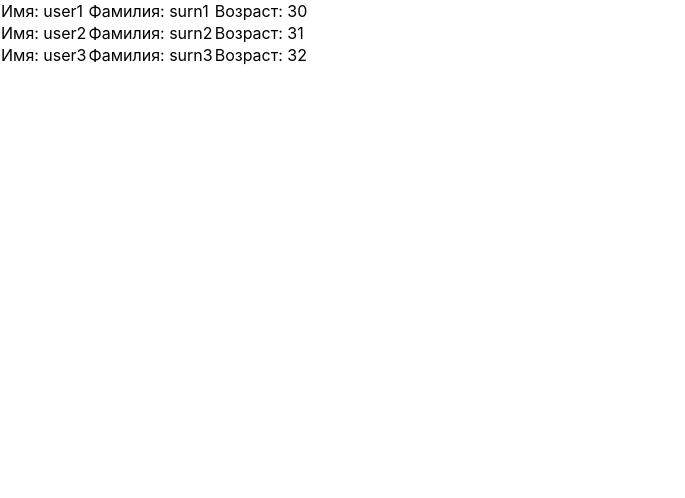
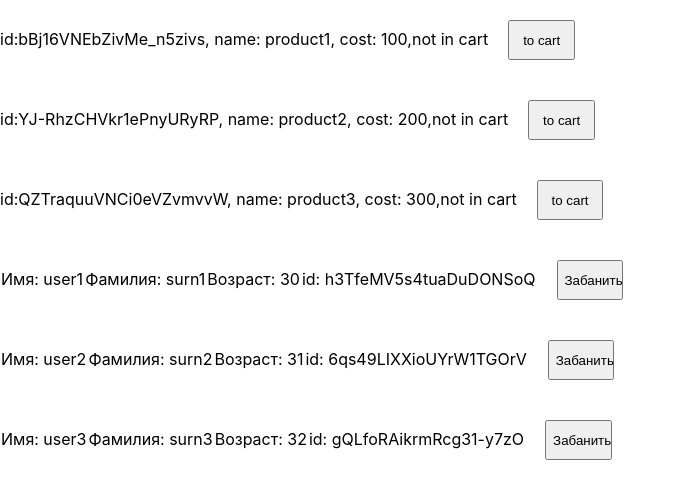
Before and after one commit to Alfaussa/my-app, a React (Create React App) app: page / in a window 1280 px wide. Shown: the top 498 px of the page, without its empty margins (0-685 px from the left). Built offline with nearby package versions, Linux system fonts and the light colour scheme.

Commit message:
⊗jsrtPmCpChPS

```diff
--- a/src/App.js
+++ b/src/App.js
@@ -2,29 +2,21 @@
 
 
 import React, {useState} from 'react';
-import Product from './Product';
+import Products from './Products';
 import User from './User';
 import Employee from './Employee';
 import { nanoid } from 'nanoid'
+import Users from './Users';
 
 function App() {
-  const users = [
-    {id: nanoid(), name: 'user1', surn: 'surn1',
-      age: 30},
-    {id: nanoid(), name: 'user2', surn: 'surn2',
-      age: 31},
-    {id: nanoid(), name: 'user3', surn: 'surn3',
-      age: 32},
-  ];
-  const result = users.map(user => {
-    return<User key = {user.id} name = {user.name} surname = {user.surn} age = { user.age}/>
 
-  })
-return <>
- 	<User name={users[0].name} surname={users[0].surn} age={users[0].age}/>
-   <User name={users[1].name} surname={users[1].surn} age={users[1].age}/>
-   <User name={users[2].name} surname={users[2].surn} age={users[2].age}/>
- </>
+return  <>
+<Products/>
+<Users/>
+
+</>
+
+
 
   }
 
--- a/src/Product.js
+++ b/src/Product.js
@@ -1,10 +1,12 @@
 import React from 'react';
 
-function Product({name, cost}) {
-	return <p>
+function Product({ id, name, cost, inCart, addToCart}) {
+	return <div>
+		id:<span>{id}</span>,
 		name: <span>{name}</span>,
-		cost: <span>{cost}</span>
-	</p>;
+		cost: <span>{cost}</span>,
+		<span>{inCart ? 'in cart' : 'not in cart'}</span>
+		<button onClick={() => addToCart(id)}>to cart</button>
+	</div>;
 }
-
 export default Product;
--- /dev/null
+++ b/src/Products.js
@@ -0,0 +1,42 @@
+import React, {useState} from 'react';
+import { nanoid } from 'nanoid';
+import Product from './Product';
+
+const initProds = [
+	{id: nanoid(), name: 'product1', cost: 100,
+		inCart: false},
+	{id: nanoid(), name: 'product2', cost: 200,
+		inCart: false},
+	{id: nanoid(), name: 'product3', cost: 300,
+		inCart: false},
+];
+function Products() {
+	const [prods, setProds] = useState(initProds);
+
+	function addToCart(id){
+		setProds(prods.map(prod => {
+			if (prod.id ===id){
+				prod.inCart =true;
+			}
+			return prod;
+		}))
+	}
+
+
+
+	const items = prods.map(prod => {
+		return <Product
+			key={prod.id}
+			id={prod.id}
+			name  ={prod.name}
+			cost  ={prod.cost}
+			inCart={prod.inCart}
+			addToCart ={addToCart}
+			/>
+	});
+
+	return <div>
+		{items}
+	</div>;
+}
+export default Products;
--- a/src/User.js
+++ b/src/User.js
@@ -1,11 +1,15 @@
 import React from "react";
 
-function User({name, surname, age}){
+function User({name, surname, age, id, isBanned, toBan}){
     return <>
     <tr>
         <td>Имя: {name}</td>
         <td>Фамилия: {surname}</td>
         <td>Возраст: {age}</td>
+        <td>id: {id}</td>
+        <span>{isBanned ? 'Юзер забанен' : ' '}</span>
+        <button onClick={() => toBan(id)}> Забанить</button>
+
     </tr>
     </>
 }
--- /dev/null
+++ b/src/Users.js
@@ -0,0 +1,42 @@
+import React, { useState } from "react";
+import User from "./User";
+import { nanoid } from 'nanoid'
+
+function Users(){
+    const users = [
+        {id: nanoid(), name: 'user1', surn: 'surn1',
+          age: 30},
+        {id: nanoid(), name: 'user2', surn: 'surn2',
+          age: 31},
+        {id: nanoid(), name: 'user3', surn: 'surn3',
+          age: 32},
+      ];
+    const[currentUsers, setUser] = useState(users);
+
+      function toBan(id){
+      setUser(currentUsers.map(currentUser => {
+        if(id === currentUser.id){
+            currentUser.isBanned = true;
+        }
+        return currentUser;
+      }))
+      }
+    const resultUsers = currentUsers.map(currentUser => {
+    return <div>
+      <User
+      id = {currentUser.id}
+      key = {currentUser.id}
+      name = {currentUser.name}
+      surname={currentUser.surn}
+      age = {currentUser.age}
+      isBanned = {currentUser.isBanned}
+      toBan={toBan}
+      />
+        </div>
+    })
+    return <>
+    {resultUsers}
+    </>
+
+}
+export default Users;
```
